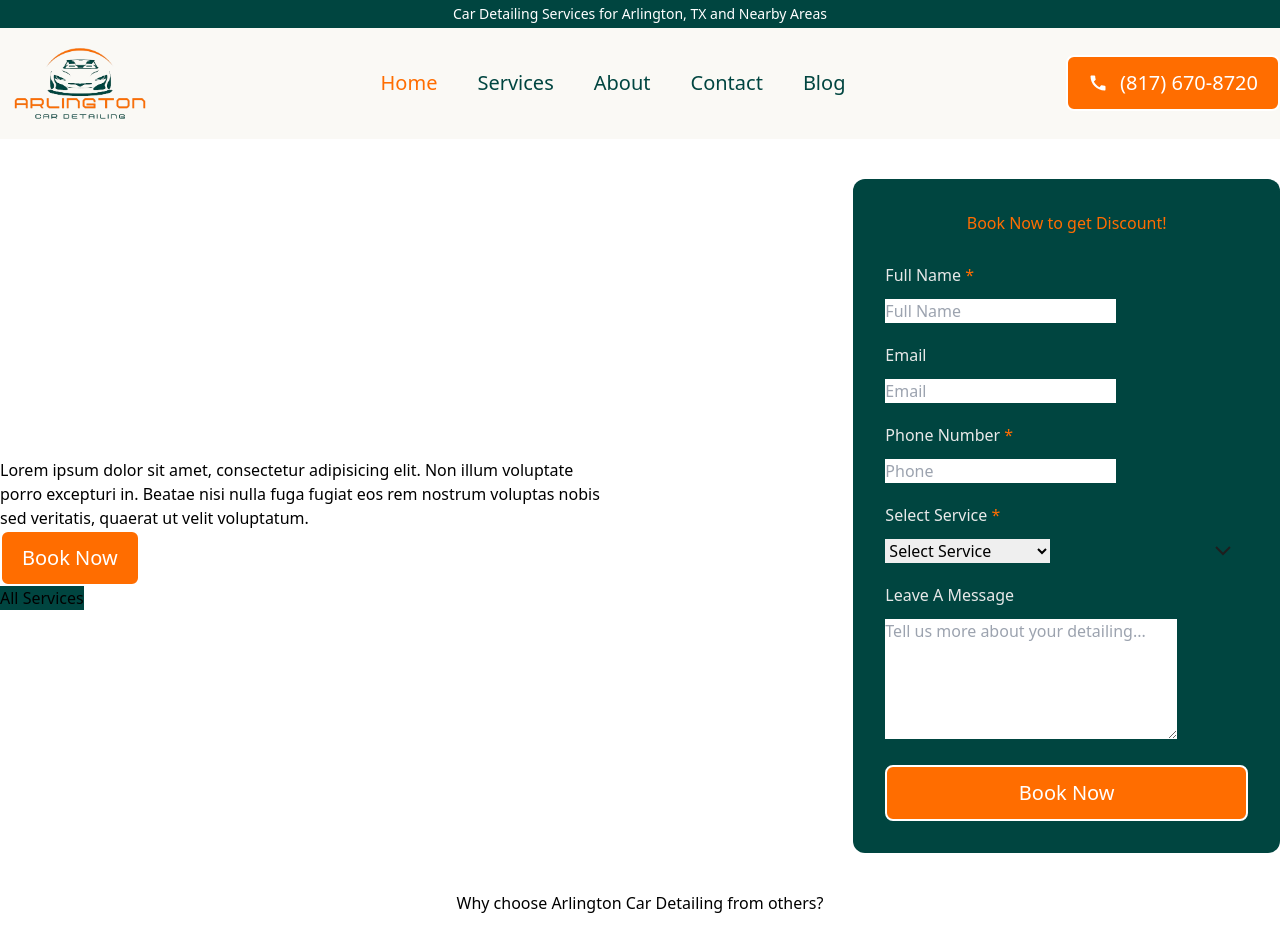
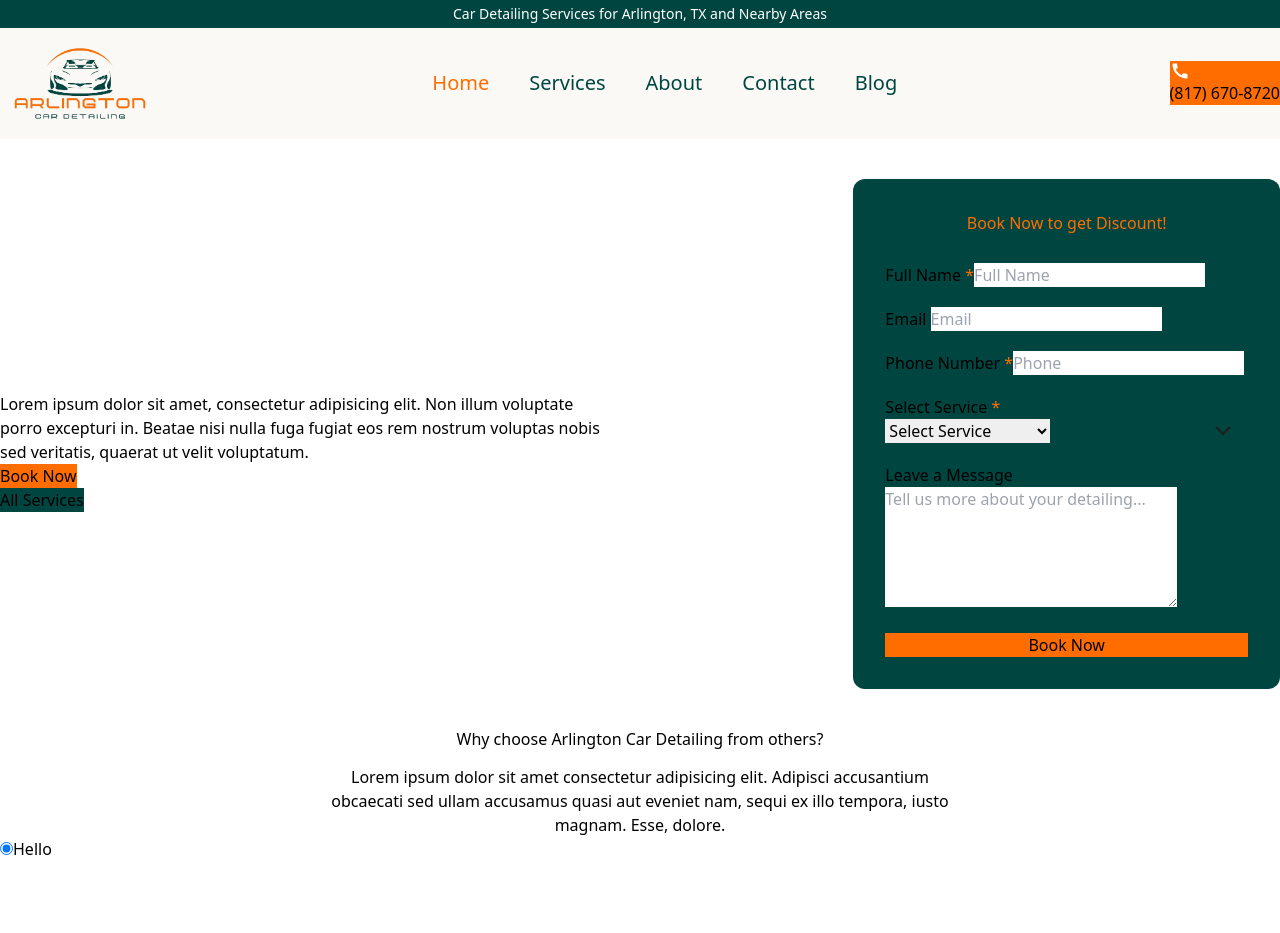
Before and after one commit to muhammad-shahin/car-detailing, a Next.js app: page / in a window 1280 px wide. Shown: the top 933 px of the page. After the commit the page ends 861 px from the top, so only its background shows below. Built offline with nearby package versions, Linux system fonts and the light colour scheme.

Commit message:
form components updated

```diff
--- a/src/assets/css/common.css
+++ b/src/assets/css/common.css
@@ -1,9 +1,9 @@
 /* buttons styles start */
 .primary-btn {
-  @apply min-w-36 bg-primary border lg:border-2 border-primary rounded-lg text-white text-center text-lg px-6 lg:px-8 py-2 md:py-3 hover:bg-primaryLight hover:border-primaryLight  duration-200;
+  @apply min-w-36 border lg:border-2 border-primary rounded-lg text-white text-center text-lg px-4 md:px-5 lg:px-6 py-2 md:py-3 hover:bg-primaryLight hover:border-primaryLight  duration-200 flex justify-center items-center gap-2;
 }
 .secondary-btn {
-  @apply min-w-36 bg-secondary border lg:border-2 border-secondary rounded-lg text-white text-center text-lg px-6 lg:px-8 py-2 md:py-3 hover:bg-secondaryLight hover:border-secondaryLight duration-200;
+  @apply min-w-36 border lg:border-2 border-secondary rounded-lg text-white text-center text-lg px-4 md:px-5 lg:px-6 py-2 md:py-3 hover:bg-secondaryLight hover:border-secondaryLight duration-200 flex justify-center items-center gap-2;
 }
 .btn-group {
   @apply flex items-center gap-6 pt-6;
--- a/src/assets/css/form.css
+++ b/src/assets/css/form.css
@@ -1,7 +1,74 @@
 .input-field {
   @apply bg-white border-none outline-none rounded-lg text-lg p-3 w-full;
 }
+.input-label {
+  @apply block text-base capitalize text-neutral3 font-medium pb-2;
+}
 select {
+  @apply cursor-pointer appearance-none;
+}
+
+/* radio button */
+.radio-button {
+  padding-bottom: 16px;
+  span {
+    padding-top: 8px;
+  }
+}
+
+.radio-button > input[type='radio'] {
+  display: none;
+}
+
+.radio-button > label {
+  position: relative;
+  color: var(--neutral6);
+  width: 100%;
+  border-radius: 16rem;
+  border: 1px solid var(--secondary);
+  outline: none;
+  padding: 10px 48px;
   cursor: pointer;
-  appearance: none;
+
+  @media (min-width: 768px) {
+    padding: 14px 58px;
+  }
+
+  @media (min-width: 768px) {
+    padding: 20px 60px;
+  }
 }
+
+.radio-button > label:before {
+  position: absolute;
+  content: '';
+  width: 20px;
+  height: 20px;
+  border: 2px solid var(--primary);
+  border-radius: 50%;
+  top: 50%;
+  left: 20px;
+  transform: translateY(-50%);
+  /* @include desktop {
+    width: 30px;
+    height: 30px;
+    left: 20px;
+  } */
+}
+
+.radio-button > input[type='radio']:checked + label:after {
+  position: absolute;
+  content: '';
+  width: 10px;
+  height: 10px;
+  background-color: var(--primary);
+  border-radius: 50%;
+  top: 50%;
+  left: 25px;
+  transform: translateY(-50%);
+  /* @include desktop {
+    width: 20px;
+    height: 20px;
+    left: 25px;
+  } */
+}
--- a/src/assets/css/style.css
+++ b/src/assets/css/style.css
@@ -2,11 +2,28 @@
 @tailwind components;
 @tailwind utilities;
 
+@import url('./common.css');
 @import url('./header.css');
 @import url('./reset.css');
 @import url('./typography.css');
 @import url('./form.css');
-@import url('./common.css');
+
+:root {
+  --primary: theme(colors.primary);
+  --primaryLight: theme(colors.primaryLight);
+  --secondary: theme(colors.secondary);
+  --secondaryLight: theme(colors.secondaryLight);
+  --neutral1: theme(colors.neutral1);
+  --neutral2: theme(colors.neutral2);
+  --neutral3: theme(colors.neutral3);
+  --neutral4: theme(colors.neutral4);
+  --neutral5: theme(colors.neutral5);
+  --neutral6: theme(colors.neutral6);
+  --neutral7: theme(colors.neutral7);
+  --warning: theme(colors.warning);
+  --slate: theme(colors.slate);
+  --gray: theme(colors.gray);
+}
 
 html,
 body {
@@ -15,12 +32,15 @@ body {
   box-sizing: border-box;
 }
 
-.primary-btn {
-  @apply px-3 py-2 lg:px-5 lg:py-3 bg-primary rounded-lg border-2 text-white  text-sm md:text-lg xl:text-xl flex justify-center items-center gap-2 xl:gap-3;
-}
-
 @media (min-width: 1024px) {
   .hidden-on-lg {
     display: flex !important;
   }
 }
+
+.primary-btn {
+  @apply bg-primary;
+}
+.secondary-btn {
+  @apply bg-secondary;
+}
--- a/src/components/common/Input.jsx
+++ b/src/components/common/Input.jsx
@@ -12,7 +12,7 @@ const Input = ({
       {label && (
         <label
           htmlFor={id ? id : name}
-          className='block text-base capitalize text-neutral3 font-medium pb-3'
+          className='input-label'
         >
           {label} {required && <span className='text-primary'>*</span>}
         </label>
--- /dev/null
+++ b/src/components/common/RadioGroup.jsx
@@ -0,0 +1,19 @@
+const RadioGroup = ({ value, id }) => {
+  return (
+    <div>
+      <div class='radio-button'>
+        <input
+          type='radio'
+          name='shippingMethod'
+          value={value}
+          checked='checked'
+          id={id}
+          required
+        />
+        <label for={id}>{value}</label>
+      </div>
+    </div>
+  );
+};
+
+export default RadioGroup;
--- a/src/components/common/SelectOption.jsx
+++ b/src/components/common/SelectOption.jsx
@@ -15,17 +15,21 @@ const SelectOption = ({
 }) => {
   const [isCollapsed, setIsCollapsed] = useState(true);
   return (
-    <div onClick={() => setIsCollapsed(!isCollapsed)}>
+    <div>
       {label && (
         <label
           htmlFor={id ? id : name}
-          className='block text-base capitalize text-neutral3 font-medium pb-3'
+          className='input-label'
         >
           {label} {required && <span className='text-primary'>*</span>}
         </label>
       )}
 
-      <div className='relative'>
+      <div
+        className='relative'
+        onClick={() => setIsCollapsed(!isCollapsed)}
+        onBlur={() => setIsCollapsed(!isCollapsed)}
+      >
         <select
           type={type}
           id={id}
--- a/src/components/common/Textarea.jsx
+++ b/src/components/common/Textarea.jsx
@@ -14,7 +14,7 @@ const Textarea = ({
       {label && (
         <label
           htmlFor={id ? id : name}
-          className='block text-base capitalize text-neutral3 font-medium pb-3'
+          className='input-label'
         >
           {label} {required && <span className='text-primary'>*</span>}
         </label>
--- a/src/pages/home/AboutCompany/AboutCompany.jsx
+++ b/src/pages/home/AboutCompany/AboutCompany.jsx
@@ -1,3 +1,4 @@
+import RadioGroup from '@/components/common/RadioGroup';
 import SectionTitleBlock from '@/components/common/SectionTitleBlock';
 
 const AboutCompany = () => {
@@ -9,6 +10,16 @@ const AboutCompany = () => {
           'Lorem ipsum dolor sit amet consectetur adipisicing elit. Adipisci accusantium obcaecati sed ullam accusamus quasi aut eveniet nam, sequi ex illo tempora, iusto magnam. Esse, dolore.'
         }
       />
+      <form action=''>
+        <RadioGroup
+          value='Hello'
+          id='1'
+        />
+        {/* <RadioGroup
+          value='Hello Ji'
+          id='2'
+        /> */}
+      </form>
     </section>
   );
 };
--- a/src/pages/home/Header/Header.jsx
+++ b/src/pages/home/Header/Header.jsx
@@ -26,7 +26,7 @@ const Header = () => {
                 text={'Book Now'}
               ></Button>
               <Button
-                className='secondary-btn bg-secondary'
+                className='secondary-btn'
                 href={'/'}
                 text={'All Services'}
               >
```
